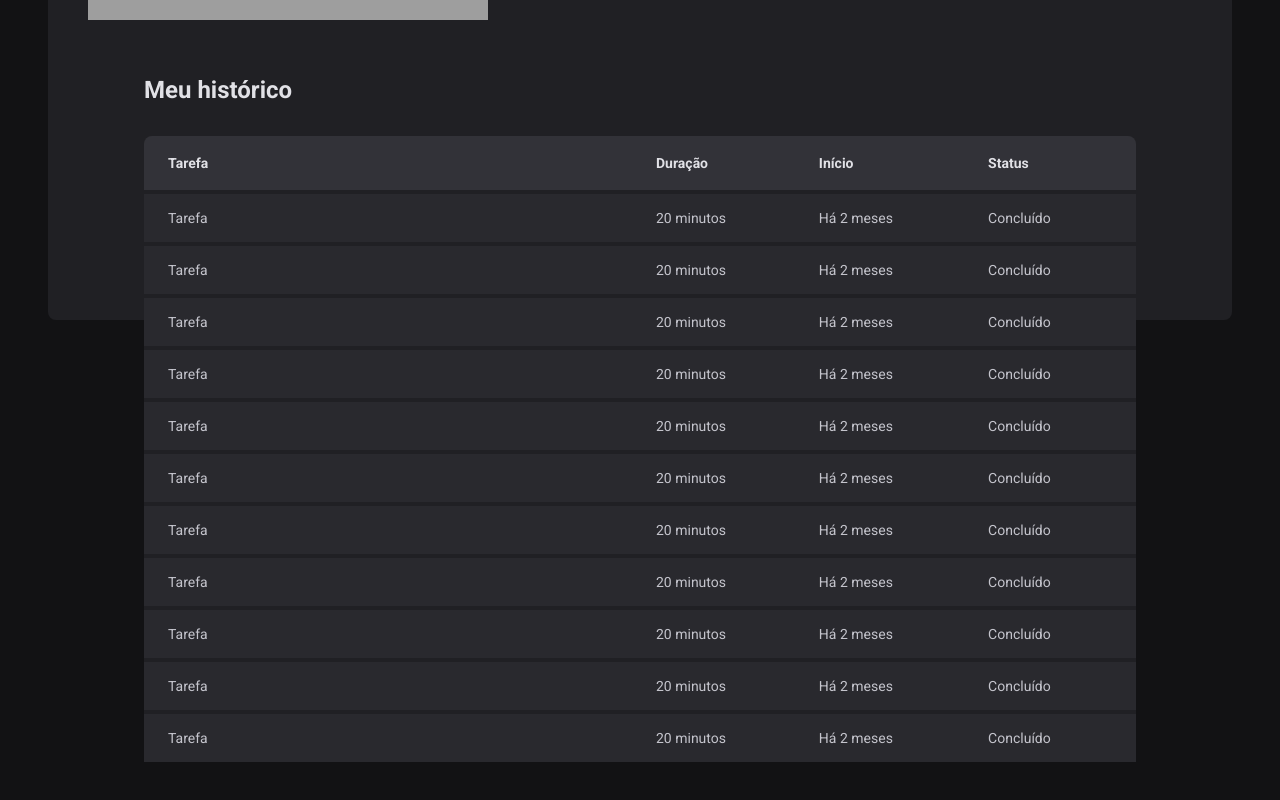
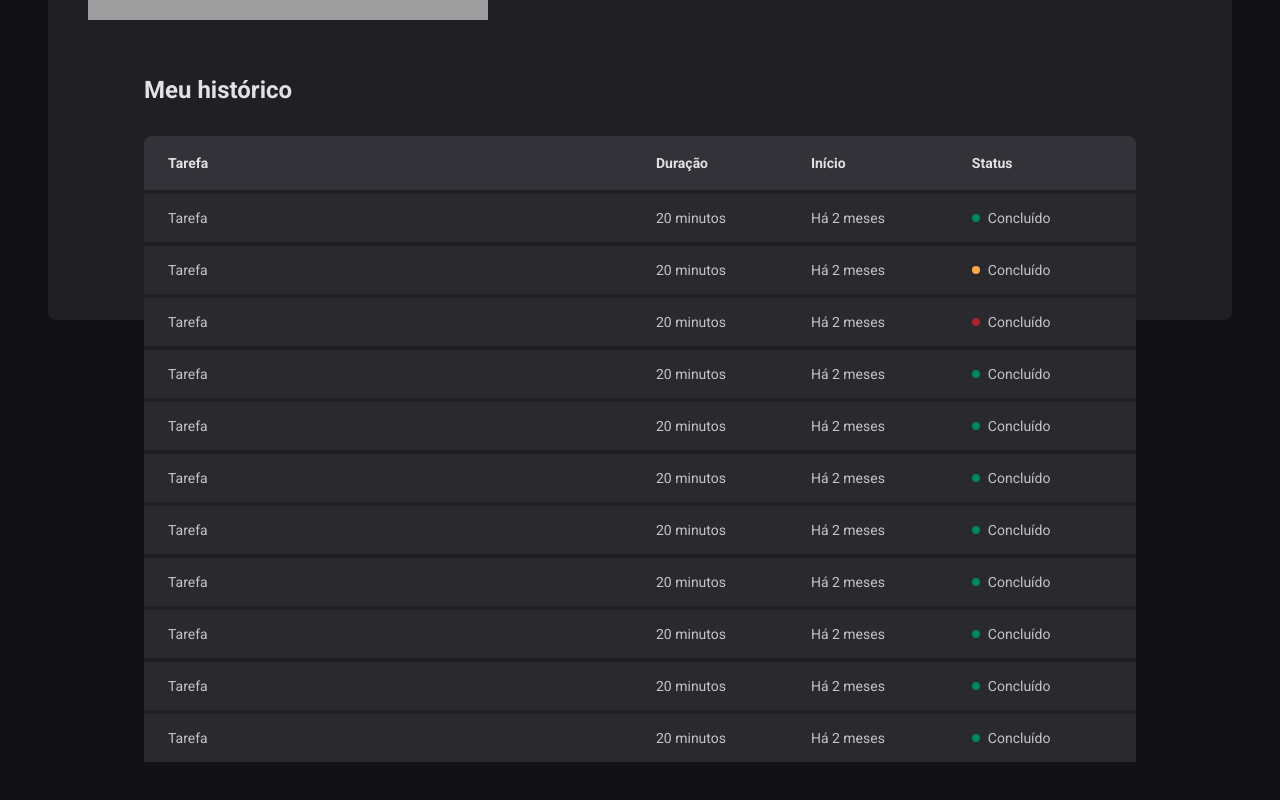
Before and after one commit to mmrossignoli/ignite-timer, a React (Vite) app: page /history in a window 1280 px wide. Shown: the part 400-1200 px from the top of the page. Built offline with nearby package versions, Linux system fonts and the light colour scheme; grey boxes are pictures that could not be loaded.

Commit message:
layout pagina history finalizado

```diff
--- a/src/pages/History/index.tsx
+++ b/src/pages/History/index.tsx
@@ -1,4 +1,4 @@
-import { HistoryContainer, HistoryList } from './styles'
+import { HistoryContainer, HistoryList, Status } from './styles'
 
 export function History() {
   return (
@@ -19,67 +19,89 @@
               <td>Tarefa</td>
               <td>20 minutos</td>
               <td>Há 2 meses</td>
-              <td>Concluído</td>
+              <td>
+                <Status statusColor="green">Concluído</Status>
+              </td>
             </tr>
             <tr>
               <td>Tarefa</td>
               <td>20 minutos</td>
               <td>Há 2 meses</td>
-              <td>Concluído</td>
+              <td>
+                <Status statusColor="yellow">Concluído</Status>
+              </td>
             </tr>
             <tr>
               <td>Tarefa</td>
               <td>20 minutos</td>
               <td>Há 2 meses</td>
-              <td>Concluído</td>
+              <td>
+                <Status statusColor="red">Concluído</Status>
+              </td>
             </tr>
             <tr>
               <td>Tarefa</td>
               <td>20 minutos</td>
               <td>Há 2 meses</td>
-              <td>Concluído</td>
+              <td>
+                <Status statusColor="green">Concluído</Status>
+              </td>
             </tr>
             <tr>
               <td>Tarefa</td>
               <td>20 minutos</td>
               <td>Há 2 meses</td>
-              <td>Concluído</td>
+              <td>
+                <Status statusColor="green">Concluído</Status>
+              </td>
             </tr>
             <tr>
               <td>Tarefa</td>
               <td>20 minutos</td>
               <td>Há 2 meses</td>
-              <td>Concluído</td>
+              <td>
+                <Status statusColor="green">Concluído</Status>
+              </td>
             </tr>
             <tr>
               <td>Tarefa</td>
               <td>20 minutos</td>
               <td>Há 2 meses</td>
-              <td>Concluído</td>
+              <td>
+                <Status statusColor="green">Concluído</Status>
+              </td>
             </tr>
             <tr>
               <td>Tarefa</td>
               <td>20 minutos</td>
               <td>Há 2 meses</td>
-              <td>Concluído</td>
+              <td>
+                <Status statusColor="green">Concluído</Status>
+              </td>
             </tr>
             <tr>
               <td>Tarefa</td>
               <td>20 minutos</td>
               <td>Há 2 meses</td>
-              <td>Concluído</td>
+              <td>
+                <Status statusColor="green">Concluído</Status>
+              </td>
             </tr>
             <tr>
               <td>Tarefa</td>
               <td>20 minutos</td>
               <td>Há 2 meses</td>
-              <td>Concluído</td>
+              <td>
+                <Status statusColor="green">Concluído</Status>
+              </td>
             </tr>
             <tr>
               <td>Tarefa</td>
               <td>20 minutos</td>
               <td>Há 2 meses</td>
-              <td>Concluído</td>
+              <td>
+                <Status statusColor="green">Concluído</Status>
+              </td>
             </tr>
           </tbody>
         </table>
--- a/src/pages/History/styles.ts
+++ b/src/pages/History/styles.ts
@@ -32,26 +32,49 @@
 
       &:first-child {
         border-top-left-radius: 8px;
-      padding-left:1.5rem ;
+        padding-left: 1.5rem;
       }
       &:last-child {
         border-top-right-radius: 8px;
-      padding-right:1.5rem ;
+        padding-right: 1.5rem;
       }
     }
-  td{
+    td {
       background-color: ${(props) => props.theme['gray-700']};
       border-top: 4px solid ${(props) => props.theme['gray-800']};
       padding: 1rem;
       font-size: 0.875rem;
 
       &:first-child {
-      width:50% ;
-      padding-left:1.5rem ;
+        width: 50%;
+        padding-left: 1.5rem;
       }
       &:last-child {
-      padding-right:1.5rem ;
+        padding-right: 1.5rem;
       }
-
+    }
   }
 `
+
+const STATUS_COLORS = {
+  yellow: 'yellow-500',
+  green: 'green-500',
+  red: 'red-500',
+} as const
+
+interface StatusProps {
+  statusColor: keyof typeof STATUS_COLORS
+}
+export const Status = styled.span<StatusProps>`
+  display: flex;
+  align-items: center;
+  gap: 0.5rem;
+
+  &::before {
+    content: '';
+    width: 0.5rem;
+    height: 0.5rem;
+    border-radius: 50%;
+    background: ${(props) => props.theme[STATUS_COLORS[props.statusColor]]};
+  }
+`
```
Lines whose indentation alone changed are shown as unchanged.
